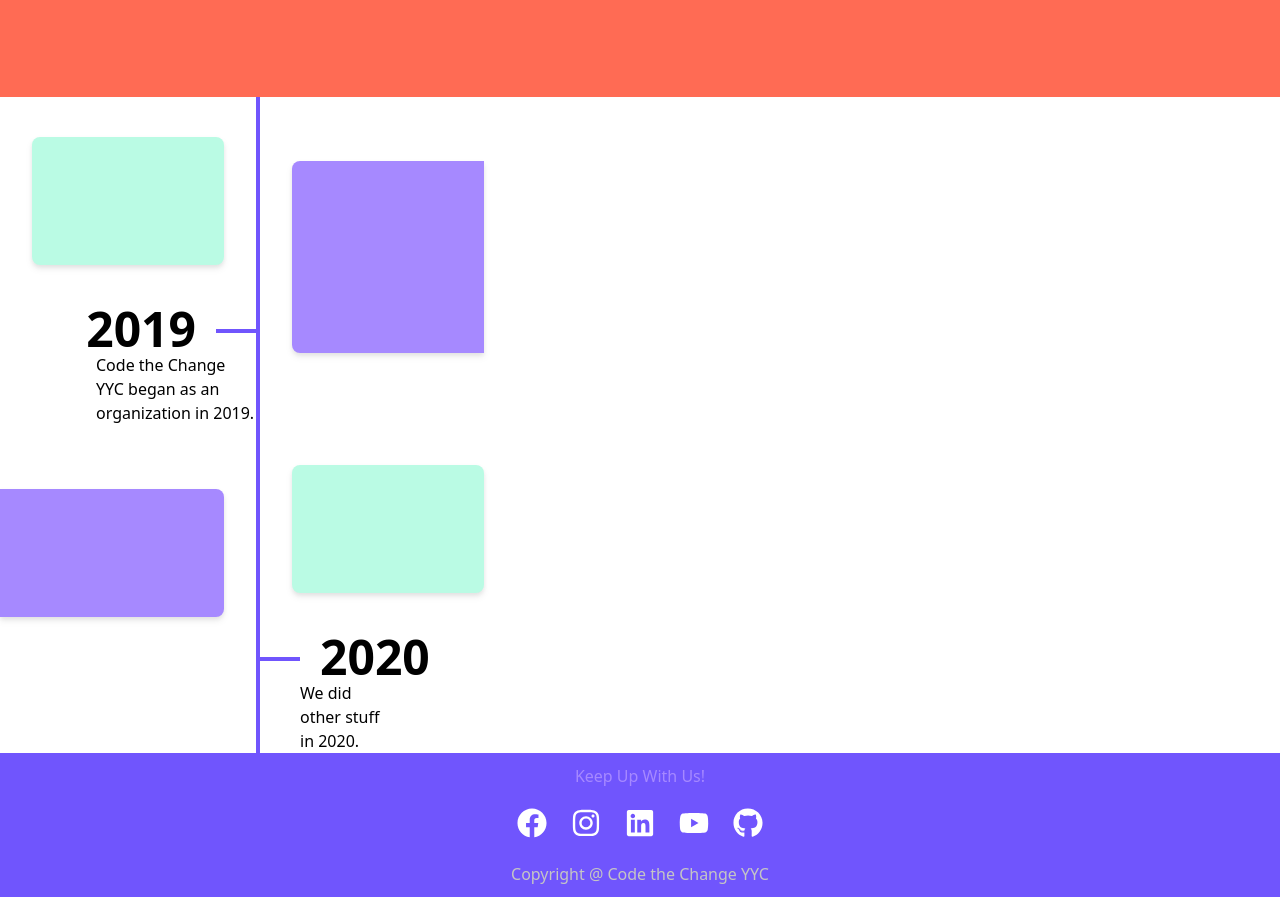
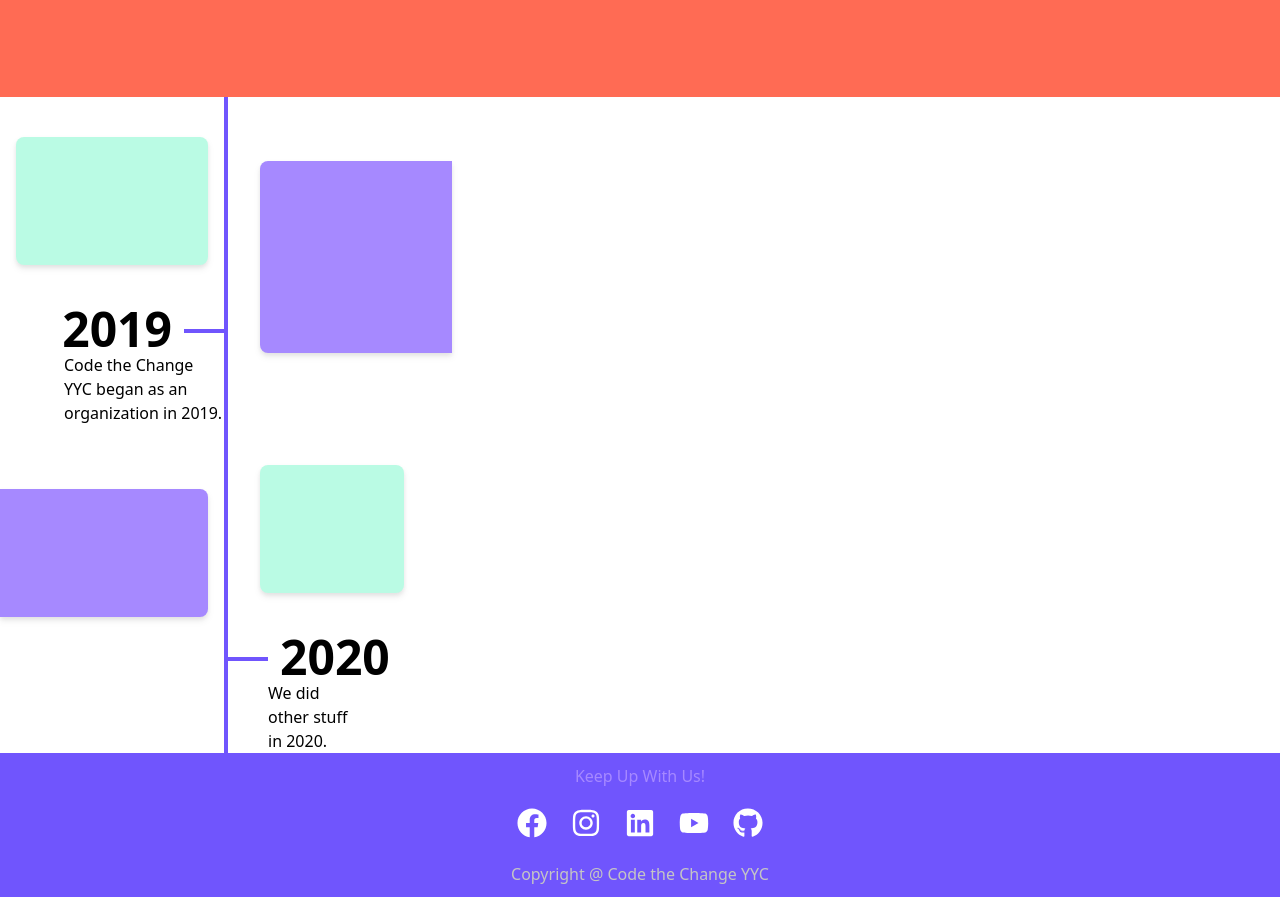
Before and after one commit to Code-the-Change-YYC/code-the-change-yyc-site, a Next.js app: page / in a window 1280 px wide. Shown: the part 4360-5257 px from the top of the page. Built offline with nearby package versions, Linux system fonts and the light colour scheme; a web font is replaced by a local one.

Commit message:
fix: Correct timeline sizes

```diff
--- a/components/Timeline.jsx
+++ b/components/Timeline.jsx
@@ -29,28 +29,28 @@ const Timeline = () => {
       <div className={TIMELINE_CONTAINER}>
         <div className="flex flex-row flex-start">
           <div className="flex flex-col items-center">
-            <div className="box-border h-32 w-48 bg-[#BAFBE4] mx-8 mt-10 rounded-lg drop-shadow-md" />
+            <div className="box-border h-32 w-36 md:h-32 md:w-48 bg-[#BAFBE4] mx-4 mt-10 rounded-lg drop-shadow-md" />
             <div className="flex flex-row ml-auto mt-10">
-              <div className="px-5 text-5xl font-semibold">2019</div>
+              <div className="px-3 text-5xl font-semibold">2019</div>
               <div className="top-1/2 relative border-t-4 border-[#7055FD] w-10" />
             </div>
             <div className="w-40 ml-auto">Code the Change YYC began as an organization in 2019. </div>
           </div>
           <div className="border-l-4 border-[#7055FD] h-30" />
-          <div className="box-border h-48 w-48 bg-[#A689FF] ml-8 mt-16 rounded-l-lg drop-shadow-md" />
+          <div className="box-border h-32 w-44 md:h-48 md:w-48 bg-[#A689FF] ml-8 mt-16 rounded-l-lg drop-shadow-md" />
         </div>
       </div>
       <div className={TIMELINE_CONTAINER}>
         <div className="flex flex-row flex-start">
           <div className="flex flex-col items-center">
-            <div className="box-border h-32 w-56 bg-[#A689FF] mr-8 mt-16 rounded-r-lg drop-shadow-md" />
+            <div className="box-border h-32 w-36 md:h-32 md:w-52 bg-[#A689FF] mr-8 md:mr-4 mt-16 rounded-r-lg drop-shadow-md" />
           </div>
           <div className="border-l-4 border-[#7055FD] h-30" />
           <div className="flex flex-col items-center">
-            <div className="box-border h-32 w-48 bg-[#BAFBE4] ml-8 mt-10 rounded-lg drop-shadow-md" />
+            <div className="box-border h-32 w-36 bg-[#BAFBE4] ml-8 mt-10 rounded-lg drop-shadow-md" />
             <div className="flex flex-row mr-auto mt-10">
               <div className="top-1/2 relative border-t-4 border-[#7055FD] w-10" />
-              <div className="px-5 text-5xl font-semibold">2020</div>
+              <div className="pl-3 text-5xl font-semibold">2020</div>
             </div>
             <div className="w-40 px-10 mr-auto">We did other stuff in 2020. </div>
           </div>
```
